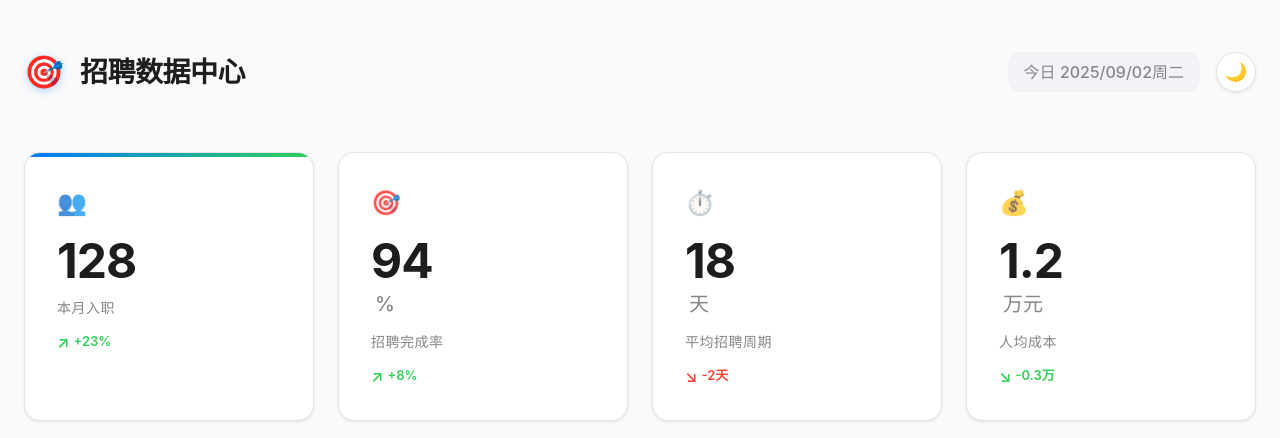
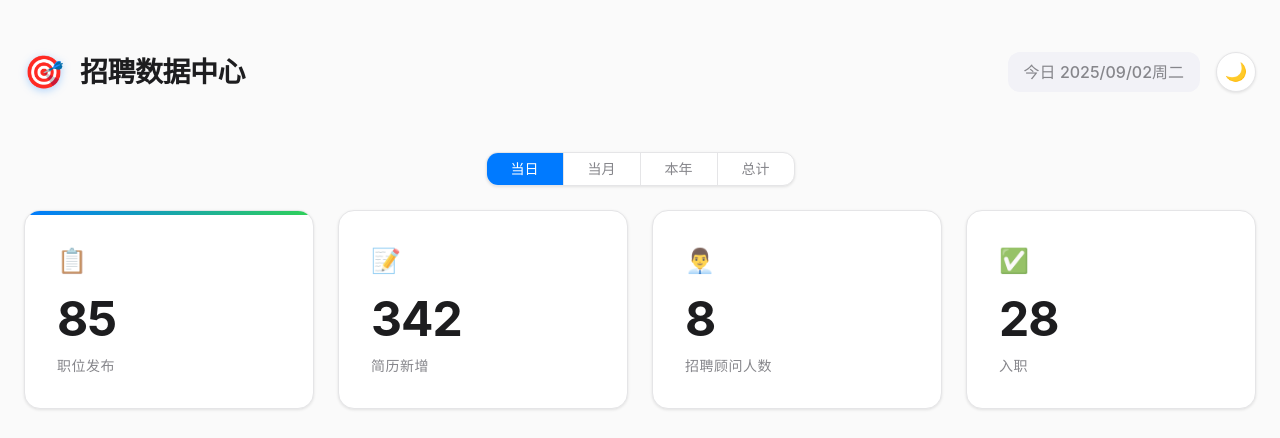
Before and after one commit to MaxL3e/DashBoard, a plain HTML site: page index.html in a window 1280 px wide. Shown: the top 438 px of the page. Drawn offline with Linux system fonts and the light colour scheme.

Commit message:
feat: 重构KPI统计维度并增加时间切换功能
  - 统计维度：本月入职→职位发布，招聘完成率→简历新增，
    平均招聘周期→招聘顾问人数，人均成本→入职，移除同比箭头
  - 时间维度：新增当日/当月/本年/总计四档切换
  - 交互优化：苹果风格时间段控制器，500ms平滑动画过渡
  - 技术升级：HTML属性注入多维度数据，CSS统一按钮样式，
    JS实现实时数据切换响应

```diff
--- a/assets/css/jobs.css
+++ b/assets/css/jobs.css
@@ -246,6 +246,48 @@ body {
 
 .trend-arrow {
     font-size: 16px;
+}
+
+/* KPI时间选择器 */
+.kpi-time-selector {
+    margin-bottom: var(--space-lg);
+    display: flex;
+    justify-content: center;
+}
+
+.time-controls {
+    display: flex;
+    background: var(--bg-secondary);
+    border: 1px solid var(--border-light);
+    border-radius: var(--radius-medium);
+    overflow: hidden;
+    box-shadow: var(--shadow-light);
+}
+
+.time-btn {
+    padding: var(--space-sm) var(--space-lg);
+    border: none;
+    background: transparent;
+    color: var(--text-secondary);
+    font-size: 14px;
+    font-weight: 500;
+    cursor: pointer;
+    transition: all var(--transition-fast);
+    position: relative;
+}
+
+.time-btn:hover {
+    background: var(--bg-tertiary);
+    color: var(--text-primary);
+}
+
+.time-btn.active {
+    background: var(--primary-blue);
+    color: white;
+}
+
+.time-btn:not(:last-child) {
+    border-right: 1px solid var(--border-light);
 }
 
 /* 主图表区域 */
--- a/assets/js/app.js
+++ b/assets/js/app.js
@@ -132,13 +132,24 @@ class RecruitmentDashboard {
         }
 
         // 图表时间段切换按钮
-        const controlBtns = document.querySelectorAll('[data-period]');
+        const controlBtns = document.querySelectorAll('.main-chart .control-btn[data-period]');
         controlBtns.forEach(btn => {
             btn.addEventListener('click', (e) => {
                 const period = e.target.getAttribute('data-period');
                 if (window.chartFunctions) {
                     window.chartFunctions.switchTimePeriod(period);
                 }
+            });
+        });
+
+        // KPI时间维度切换
+        const timeButtons = document.querySelectorAll('.time-btn');
+        this.currentTimePeriod = 'month'; // 默认显示当月数据
+
+        timeButtons.forEach(button => {
+            button.addEventListener('click', (e) => {
+                const period = e.target.getAttribute('data-period');
+                this.switchTimePeriod(period);
             });
         });
 
@@ -539,6 +550,36 @@ class RecruitmentDashboard {
         this.showNotification(`错误: ${message}`, 'error');
     }
 
+    // 切换时间维度
+    switchTimePeriod(period) {
+        // 更新按钮状态
+        document.querySelectorAll('.time-btn').forEach(btn => {
+            btn.classList.remove('active');
+        });
+        document.querySelector(`[data-period="${period}"]`).classList.add('active');
+
+        this.currentTimePeriod = period;
+
+        // 更新KPI数值
+        this.updateKPITimePeriod(period);
+    }
+
+    // 更新KPI时间期间数据
+    updateKPITimePeriod(period) {
+        const kpiNumbers = document.querySelectorAll('.kpi-number');
+
+        kpiNumbers.forEach((element) => {
+            const periodValue = element.getAttribute(`data-period-${period}`);
+            if (periodValue) {
+                const currentValue = parseFloat(element.textContent);
+                const newValue = parseFloat(periodValue);
+
+                // 使用动画过渡
+                this.animateNumber(element, currentValue, newValue, 500);
+            }
+        });
+    }
+
     // 延迟工具函数
     delay(ms) {
         return new Promise(resolve => setTimeout(resolve, ms));
--- a/index.html
+++ b/index.html
@@ -44,55 +44,44 @@
 
         <!-- KPI 核心指标区域 -->
         <section class="kpi-section">
+            <div class="kpi-time-selector">
+                <div class="time-controls">
+                    <button class="time-btn active" data-period="day">当日</button>
+                    <button class="time-btn" data-period="month">当月</button>
+                    <button class="time-btn" data-period="year">本年</button>
+                    <button class="time-btn" data-period="total">总计</button>
+                </div>
+            </div>
             <div class="kpi-grid">
                 <div class="kpi-card highlight">
-                    <div class="kpi-icon">👥</div>
+                    <div class="kpi-icon">📋</div>
                     <div class="kpi-content">
-                        <div class="kpi-number" data-number="128">0</div>
-                        <div class="kpi-label">本月入职</div>
-                        <div class="kpi-trend positive">
-                            <span class="trend-arrow">↗</span>
-                            <span class="trend-value">+23%</span>
-                        </div>
+                        <div class="kpi-number" data-number="85" data-period-day="3" data-period-month="85" data-period-year="956" data-period-total="3840">0</div>
+                        <div class="kpi-label">职位发布</div>
                     </div>
                 </div>
 
                 <div class="kpi-card">
-                    <div class="kpi-icon">🎯</div>
+                    <div class="kpi-icon">📝</div>
                     <div class="kpi-content">
-                        <div class="kpi-number" data-number="94">0</div>
-                        <div class="kpi-unit">%</div>
-                        <div class="kpi-label">招聘完成率</div>
-                        <div class="kpi-trend positive">
-                            <span class="trend-arrow">↗</span>
-                            <span class="trend-value">+8%</span>
-                        </div>
+                        <div class="kpi-number" data-number="342" data-period-day="12" data-period-month="342" data-period-year="4180" data-period-total="18560">0</div>
+                        <div class="kpi-label">简历新增</div>
                     </div>
                 </div>
 
                 <div class="kpi-card">
-                    <div class="kpi-icon">⏱️</div>
+                    <div class="kpi-icon">👨‍💼</div>
                     <div class="kpi-content">
-                        <div class="kpi-number" data-number="18">0</div>
-                        <div class="kpi-unit">天</div>
-                        <div class="kpi-label">平均招聘周期</div>
-                        <div class="kpi-trend negative">
-                            <span class="trend-arrow">↘</span>
-                            <span class="trend-value">-2天</span>
-                        </div>
+                        <div class="kpi-number" data-number="8" data-period-day="8" data-period-month="8" data-period-year="12" data-period-total="18">0</div>
+                        <div class="kpi-label">招聘顾问人数</div>
                     </div>
                 </div>
 
                 <div class="kpi-card">
-                    <div class="kpi-icon">💰</div>
+                    <div class="kpi-icon">✅</div>
                     <div class="kpi-content">
-                        <div class="kpi-number" data-number="1.2">0</div>
-                        <div class="kpi-unit">万元</div>
-                        <div class="kpi-label">人均成本</div>
-                        <div class="kpi-trend positive">
-                            <span class="trend-arrow">↘</span>
-                            <span class="trend-value">-0.3万</span>
-                        </div>
+                        <div class="kpi-number" data-number="28" data-period-day="2" data-period-month="28" data-period-year="312" data-period-total="1280">0</div>
+                        <div class="kpi-label">入职</div>
                     </div>
                 </div>
             </div>
```
Also changed, not shown: 1 other file.
